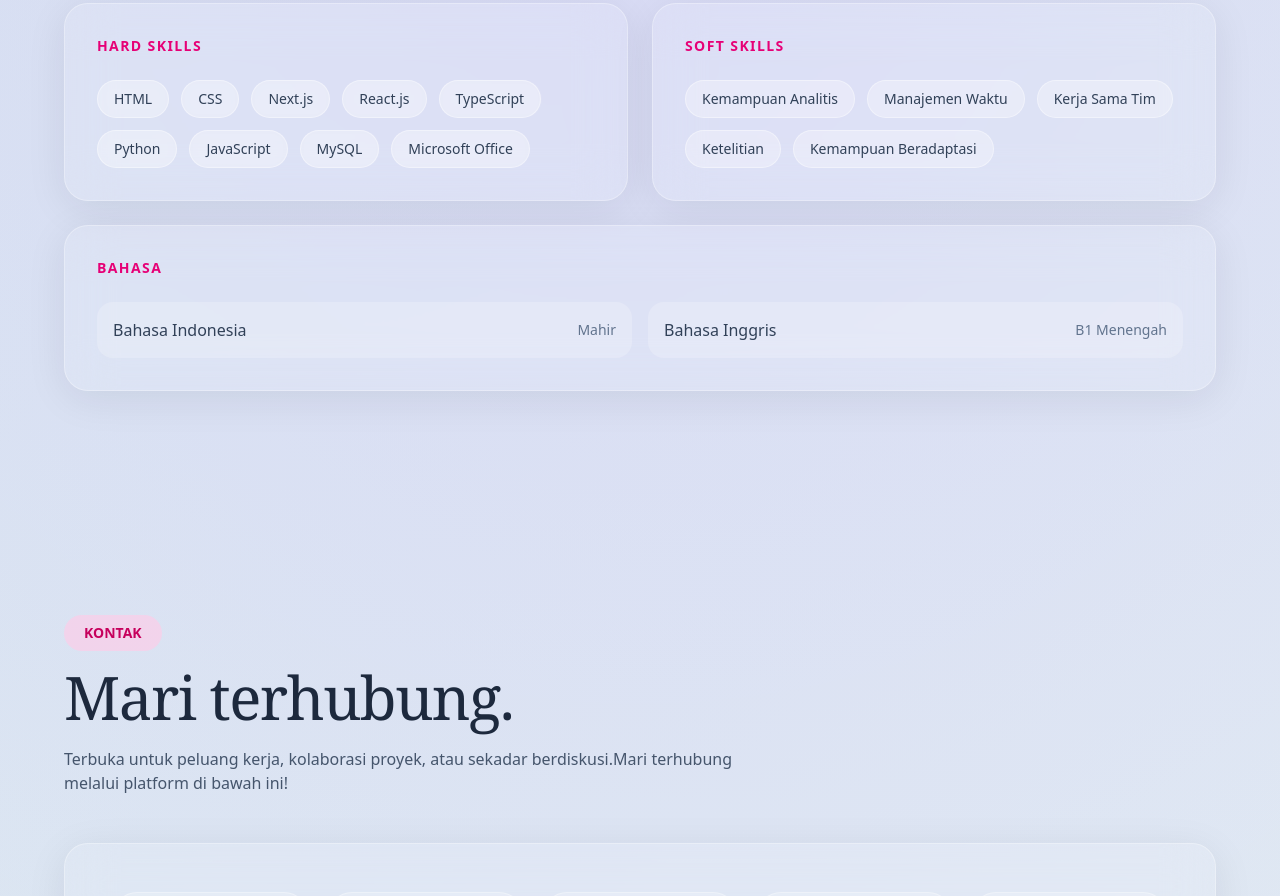
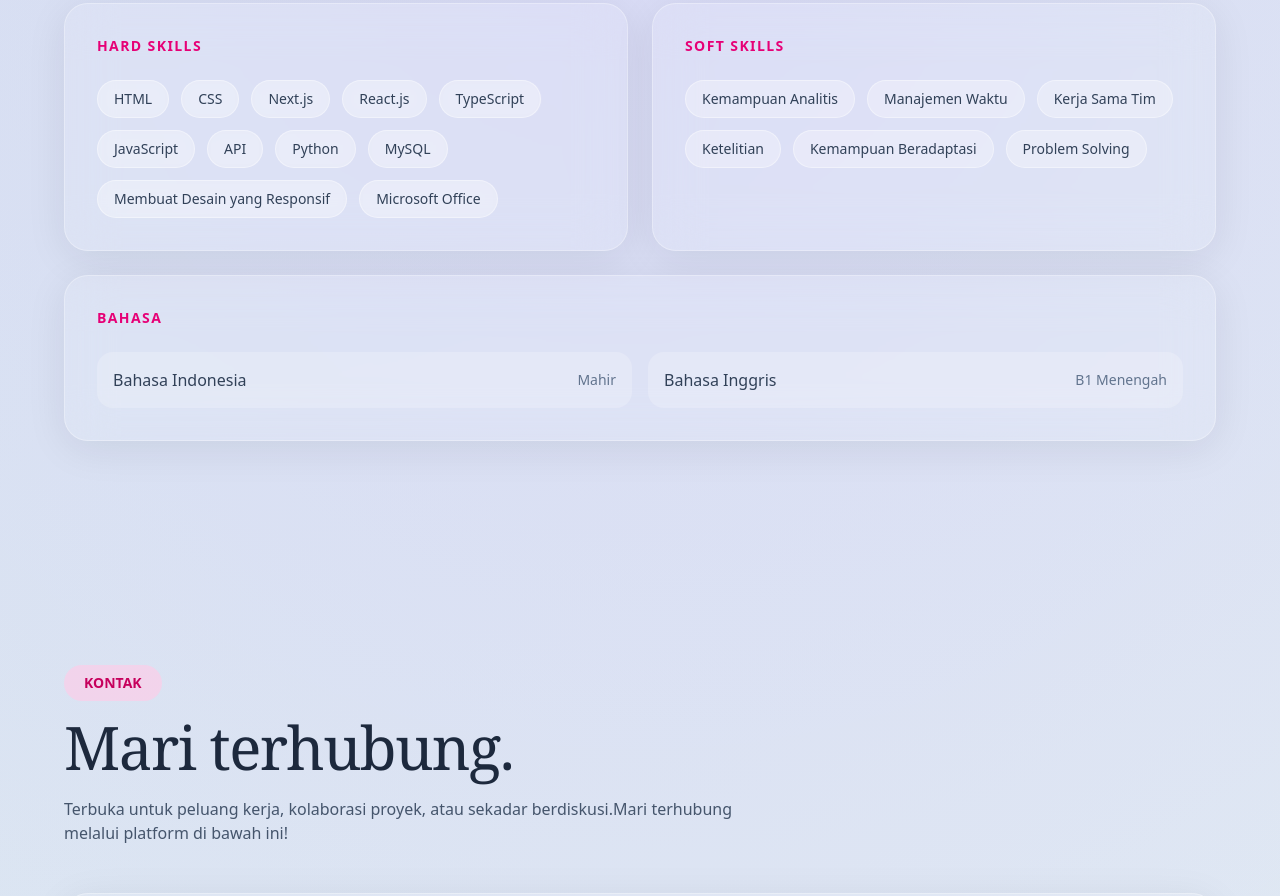
Before and after one commit to rizkiayuniandari/msyrizkia_portfolio, a Next.js app: page / in a window 1280 px wide. Shown: the part 5880-6776 px from the top of the page. Built offline with nearby package versions, Linux system fonts and the light colour scheme.

Commit message:
Add Skills

```diff
--- a/app/data/portfolio.ts
+++ b/app/data/portfolio.ts
@@ -330,9 +330,11 @@ export const hardSkills = [
   "Next.js",
   "React.js",
   "TypeScript",
+  "JavaScript",
+  "API",
   "Python",
-  "JavaScript",
   "MySQL",
+  "Membuat Desain yang Responsif",
   "Microsoft Office",
 ];
 
@@ -342,6 +344,7 @@ export const softSkills = [
   "Kerja Sama Tim",
   "Ketelitian",
   "Kemampuan Beradaptasi",
+  "Problem Solving",
 ];
 
 export const languages = [
```
